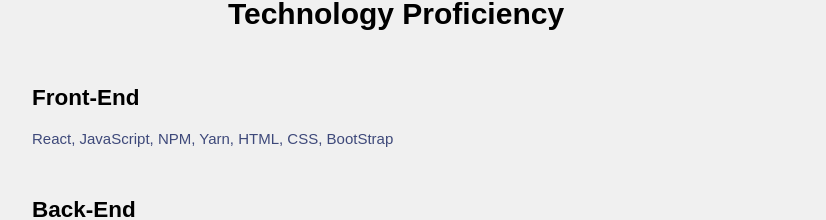
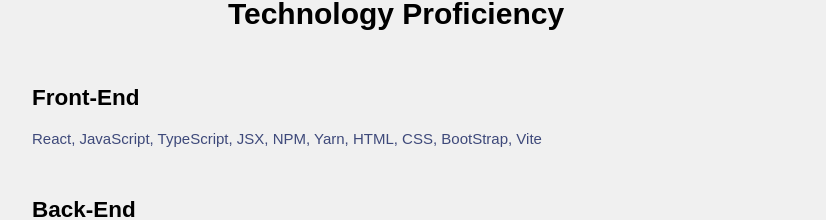
Before and after one commit to jvang0620/Personal-Portfolio, a React (Create React App) app: page / in a window 1280 px wide. Shown: the part 877-1097 px from the top of the page, without its empty margins (244-1070 px from the left). Built offline with nearby package versions, Linux system fonts and the light colour scheme.

Commit message:
adding to front end

```diff
--- a/src/pages/Home.js
+++ b/src/pages/Home.js
@@ -46,7 +46,7 @@
           <li className="item">
             <h2>Front-End</h2>
             <p>
-              React, JavaScript, NPM, Yarn, HTML, CSS, BootStrap
+              React, JavaScript, TypeScript, JSX, NPM, Yarn, HTML, CSS, BootStrap, Vite
             </p>
           </li>
 
```
